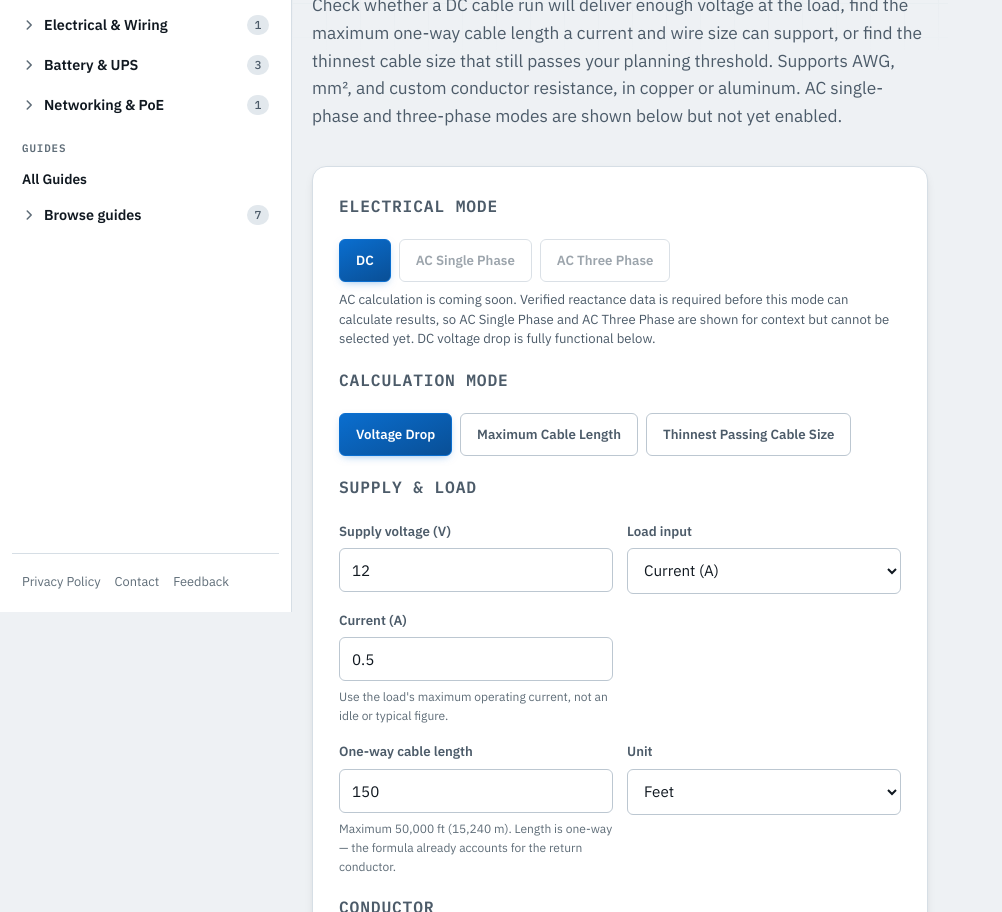
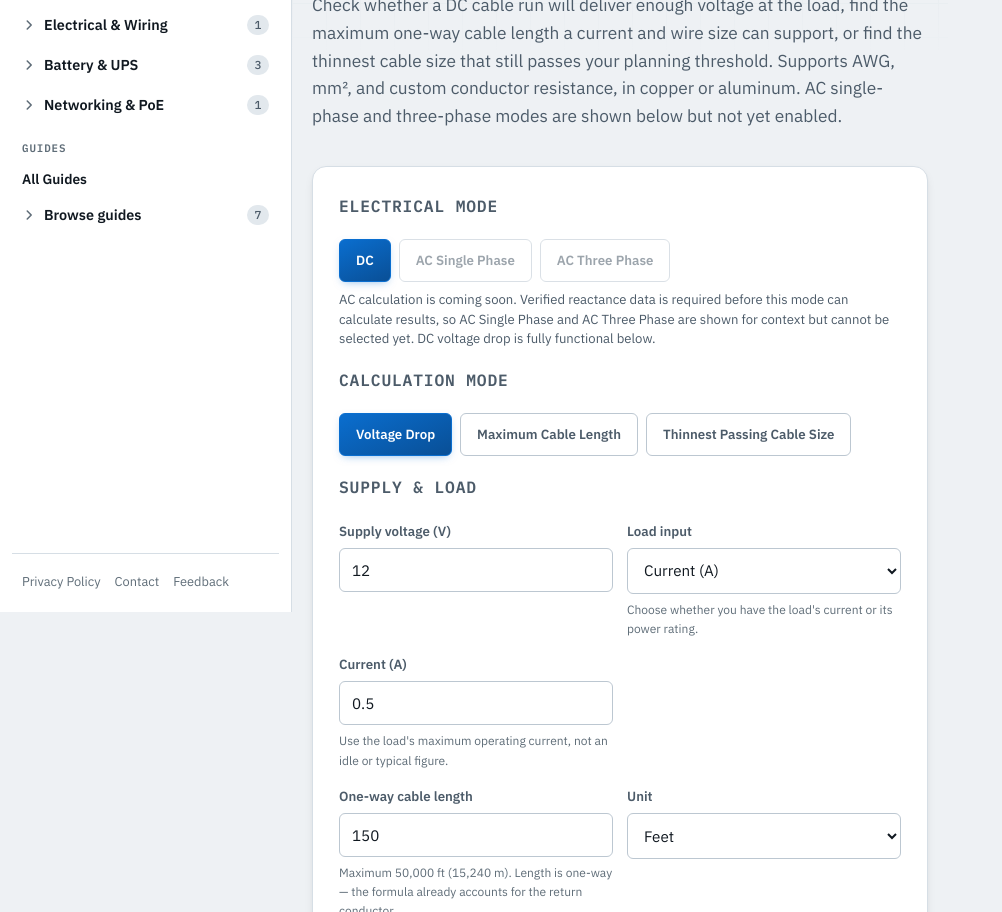
Before and after one commit to aleezfr/gaugecalc-website, a plain HTML site: page tools/voltage-drop-calculator.html in a window 1280 px wide. Shown: the part 188-1100 px from the top of the page, without its empty margins (0-1002 px from the left). Drawn offline with Linux system fonts and the light colour scheme.

Commit message:
fix(voltage-drop): fix dangling accessibility reference
Co-Authored-By: Claude Sonnet 5 <noreply@anthropic.com>

```diff
--- a/tools/voltage-drop-calculator.html
+++ b/tools/voltage-drop-calculator.html
@@ -225,6 +225,7 @@
               <option value="amps" selected>Current (A)</option>
               <option value="watts">Power (W)</option>
             </select>
+            <span class="hint" id="currentBasisHint">Choose whether you have the load's current or its power rating.</span>
           </div>
         </div>
         <div class="field-row">
```
